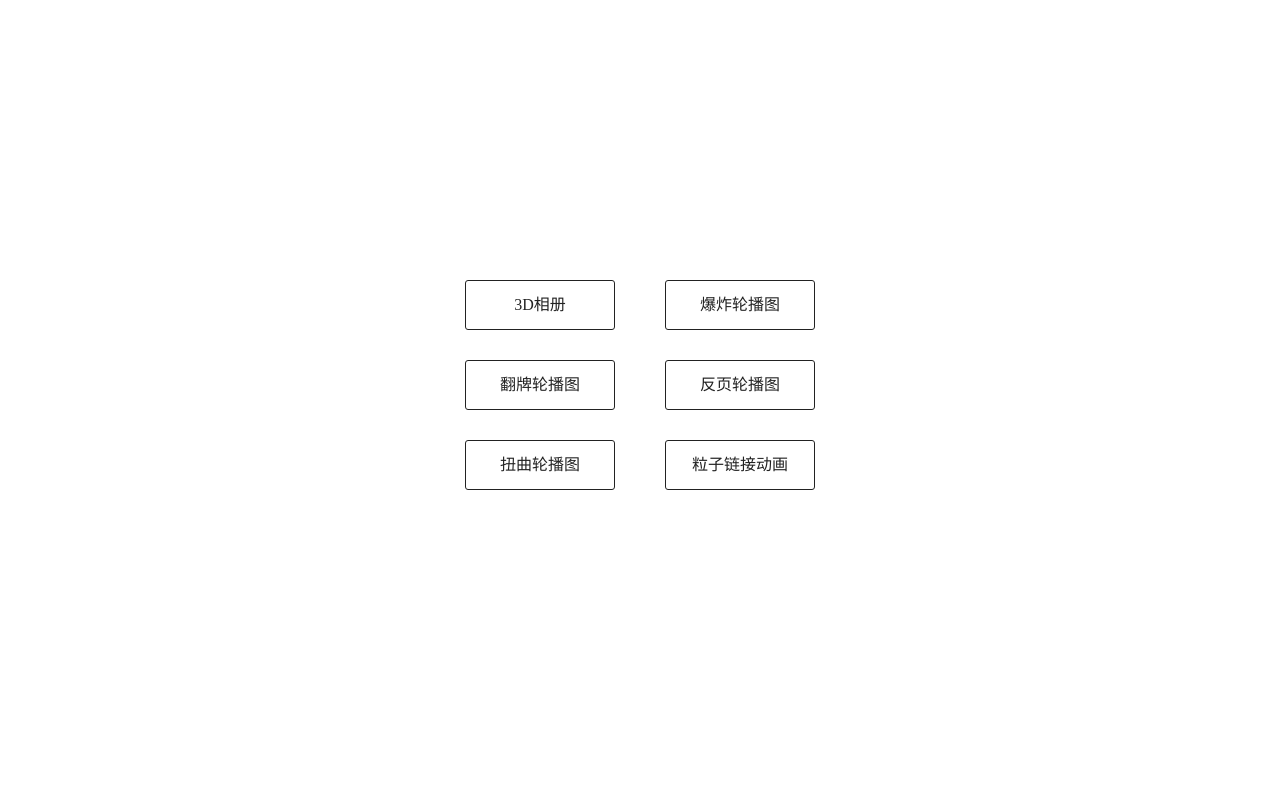
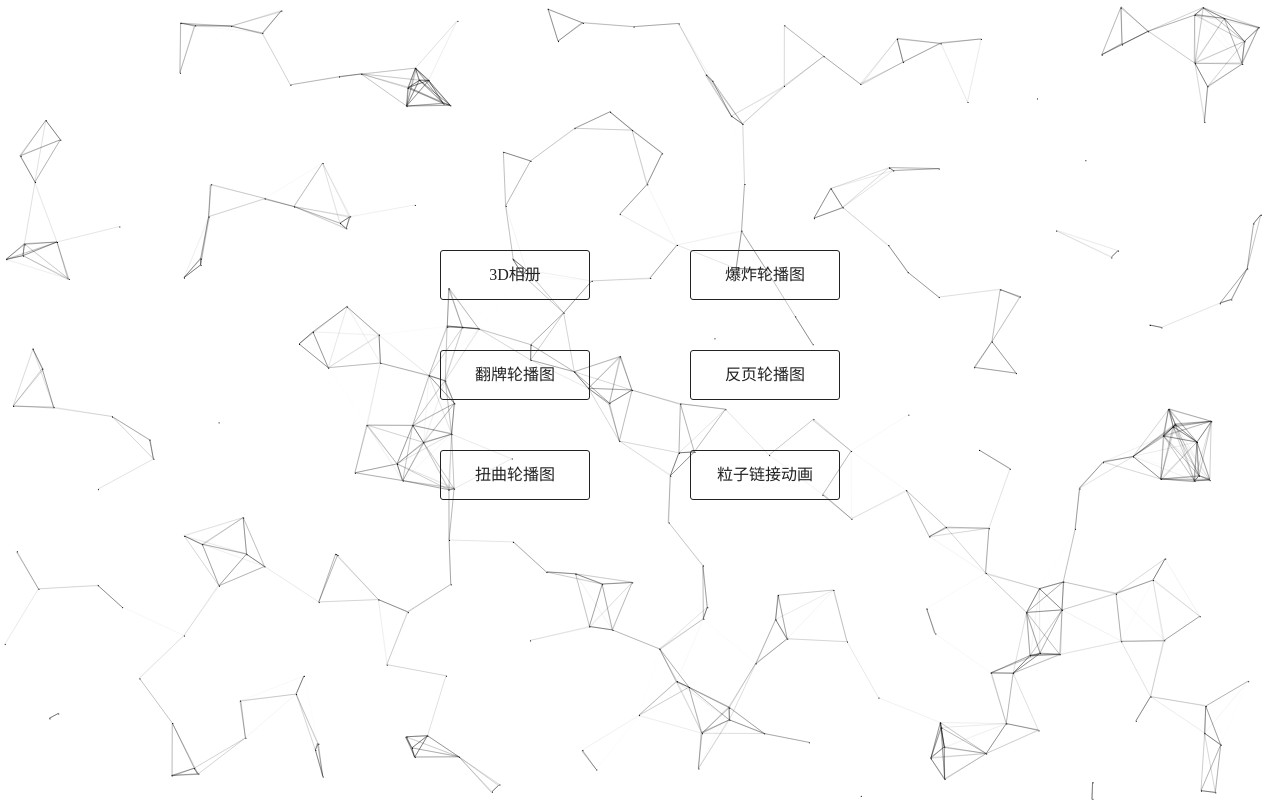
Before and after one commit to gksdnfla/demo, a plain HTML site: page index.html in a window 1280 px wide. Drawn offline with Linux system fonts and the light colour scheme.

Commit message:
menu page add canvasBg

```diff
--- a/index.html
+++ b/index.html
@@ -14,8 +14,8 @@
 			color:#222;
 		}
 		ul {
-			width:400px;
-			padding-left:50px;
+			width:500px;
+			padding-left:100px;
 			position:absolute;
 			left:50%;
 			top:50%;
@@ -30,8 +30,8 @@
 			width:150px;
 			height:50px;
 			float:left;
-			margin-right:50px;
-			margin-bottom:30px;
+			margin-right:100px;
+			margin-bottom:50px;
 		}
 		ul li a {
 			height:48px;
@@ -50,6 +50,7 @@
 	</style>
 </head>
 <body>
+	<canvas id="cvs" style="width:100%;height:100%;position:fixed;left:0;top:0;"></canvas>
 	<ul>
 		<li><a href="./album/index.html">3D相册</a></li>
 		<li><a href="./banner/blast.html">爆炸轮播图</a></li>
@@ -58,5 +59,74 @@
 		<li><a href="./banner/twist.html">扭曲轮播图</a></li>
 		<li><a href="./canvasBg/canvasBg.html">粒子链接动画</a></li>
 	</ul>
+	<script>
+		(function(){
+			/*
+			 * 背景
+			 */
+			var canvas = document.getElementById('cvs');
+			var cvs = canvas.getContext('2d');
+			var mousePos = {x:null,y:null,max:20000};
+			function resize() {
+				canvas.width = canvas.offsetWidth;
+				canvas.height = canvas.offsetHeight;
+			}
+			resize();
+			window.onresize = resize;
+			var REF = (function(){
+				return window.requestAnimationFrame|| window.webkitRequestAnimationFrame || window.mozRequestAnimationFrame || window.oRequestAnimationFrame || window.msRequestAnimationFrame || function(callback){
+							window.setTimeout(callback,1000/60);
+						}
+			})();
+			var particle = [];
+			for(var i=0;i<300;i++){
+				var x = Math.random() * canvas.width;
+				var y = Math.random() * canvas.height;
+				var speedX = Math.random() * 2 - 1;
+				var speedY = Math.random() * 2 - 1;
+				particle.push({
+					x: x,
+					y: y,
+					speedX: speedX,
+					speedY: speedY,
+					max: 5000
+				});
+			}
+			setTimeout(function() {
+				animation();
+			}, 100);
+			function animation(){
+				cvs.clearRect(0, 0, canvas.width, canvas.height);
+				for(var i=0;i<particle.length;i++){
+					particle[i].x += particle[i].speedX;
+					particle[i].y += particle[i].speedY;
+					particle[i].speedX *= (particle[i].x<0 || particle[i].x>canvas.width) ? -1 : 1;
+					particle[i].speedY *= (particle[i].y<0 || particle[i].y>canvas.height) ? -1 : 1;
+
+					cvs.fillRect(particle[i].x, particle[i].y, 1, 1);
+					for(var j=0;j<particle.length;j++){
+						if(particle[i] === particle[j])
+							continue;
+
+						var rangeX = particle[i].x - particle[j].x;
+						var rangeY = particle[i].y - particle[j].y;
+
+						var dis = rangeX*rangeX+rangeY*rangeY;
+						if(dis < particle[j].max){
+							var ratio = (particle[j].max - dis) / particle[j].max;
+
+							cvs.beginPath();
+							cvs.lineWidth = ratio / 3;
+							cvs.strokeStyle = 'raba(0,0,0,'+(ratio+0.2)+')';
+							cvs.moveTo(particle[i].x,particle[i].y);
+							cvs.lineTo(particle[j].x,particle[j].y);
+							cvs.stroke();
+						}
+					}
+				}
+				REF(animation);
+			}
+		})();
+	</script>
 </body>
 </html>
```
